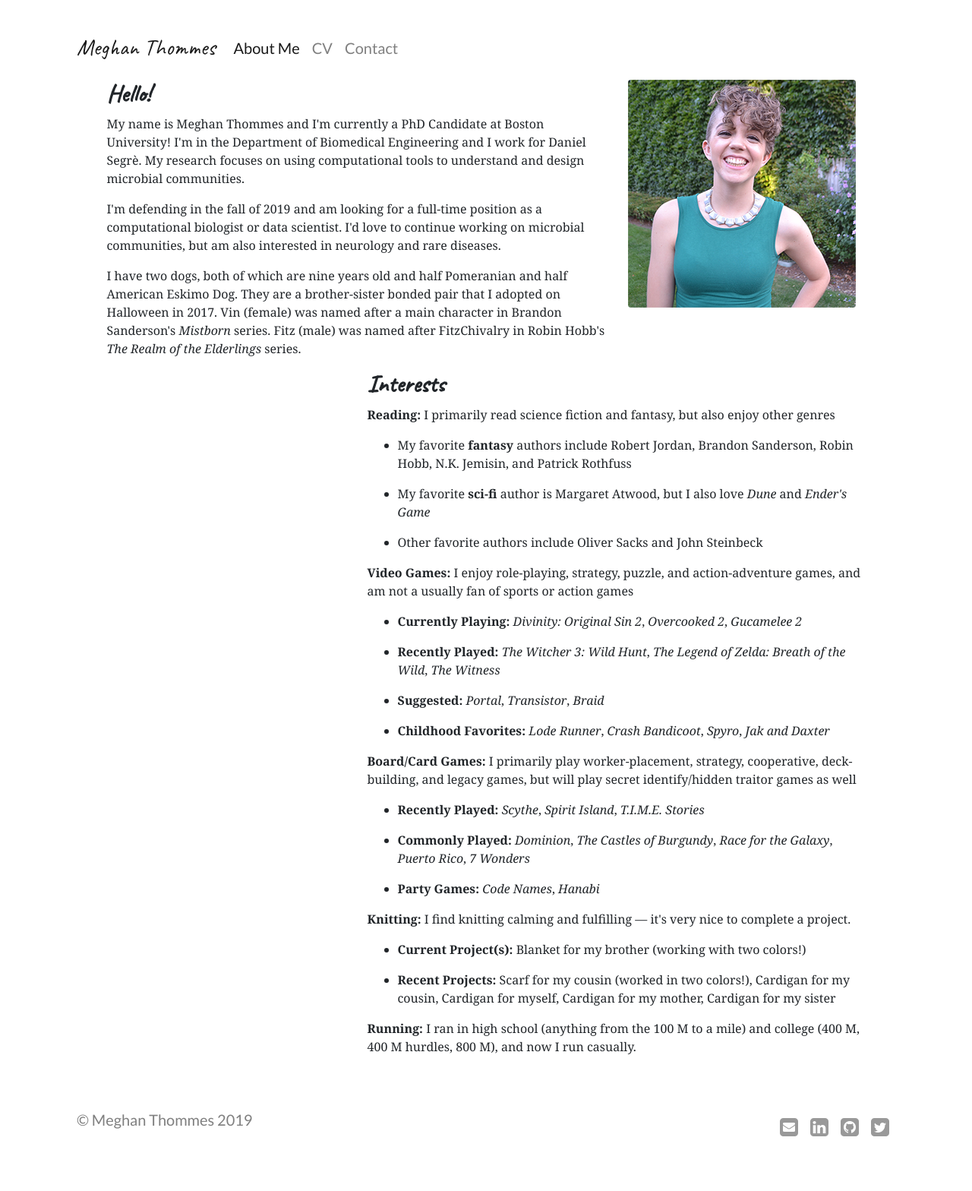
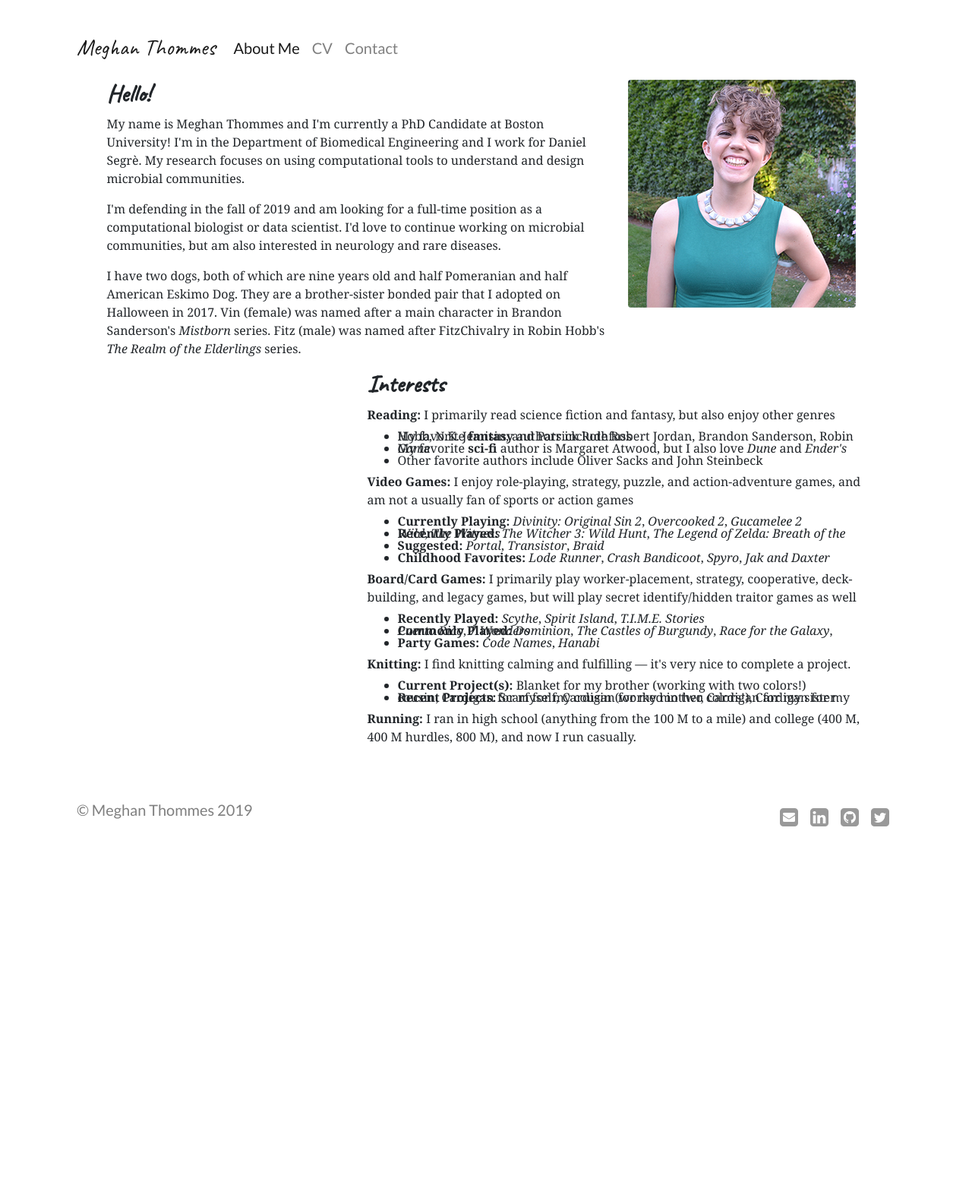
Before and after one commit to megthommes/megthommes.github.io, a Jekyll site: the page built from about/index.html, in a window 1280 px wide. Shown: the whole page at 76% size. Built offline with Jekyll 4.4.1, drawn with Linux system fonts in a browser that asks for light colours; some web fonts are replaced; after the commit the page ends 1160 px from its top, so only the background shows below that.

Commit message:
Update index.html

```diff
--- a/about/index.html
+++ b/about/index.html
@@ -42,7 +42,7 @@
 				<!-- Reading -->
 				<p><strong>Reading: </strong> I primarily read science fiction and fantasy, but also enjoy other genres</p>
 				<!-- Favorite Authors -->
-				<ul>
+				<ul class="py-0">
 					<!-- Fantasy -->
 					<li>
 						<p>My favorite <strong>fantasy</strong> authors include Robert Jordan, Brandon Sanderson, Robin Hobb, N.K. Jemisin, and Patrick Rothfuss</p>
@@ -59,7 +59,7 @@
 
 				<!-- Video Games -->
 				<p><strong>Video Games: </strong> I enjoy role-playing, strategy, puzzle, and action-adventure games, and am not a usually fan of sports or action games</p>
-				<ul>
+				<ul class="py-0">
 					<!-- Current -->
 					<li>
 						<p><strong>Currently Playing:</strong> <em>Divinity: Original Sin 2</em>, <em>Overcooked 2</em>, <em>Gucamelee 2</em></p>
@@ -80,7 +80,7 @@
 
 				<!-- Bandicootrd Games -->
 				<p><strong>Board/Card Games: </strong> I primarily play worker-placement, strategy, cooperative, deck-building, and legacy games, but will play secret identify/hidden traitor games as well</p>
-				<ul>
+				<ul class="py-0">
 					<!-- Recently Played -->
 					<li>
 						<p><strong>Recently Played:</strong> <em>Scythe</em>, <em>Spirit Island</em>, <em>T.I.M.E. Stories</em></p>
@@ -97,7 +97,7 @@
 
 				<!-- Knitting -->
 				<p><strong>Knitting:</strong> I find knitting calming and fulfilling &mdash; it's very nice to complete a project.</p>
-				<ul>
+				<ul class="py-0">
 					<!-- Current Project(s) -->
 					<li>
 						<p><strong>Current Project(s):</strong> Blanket for my brother (working with two colors!)</p>
```
